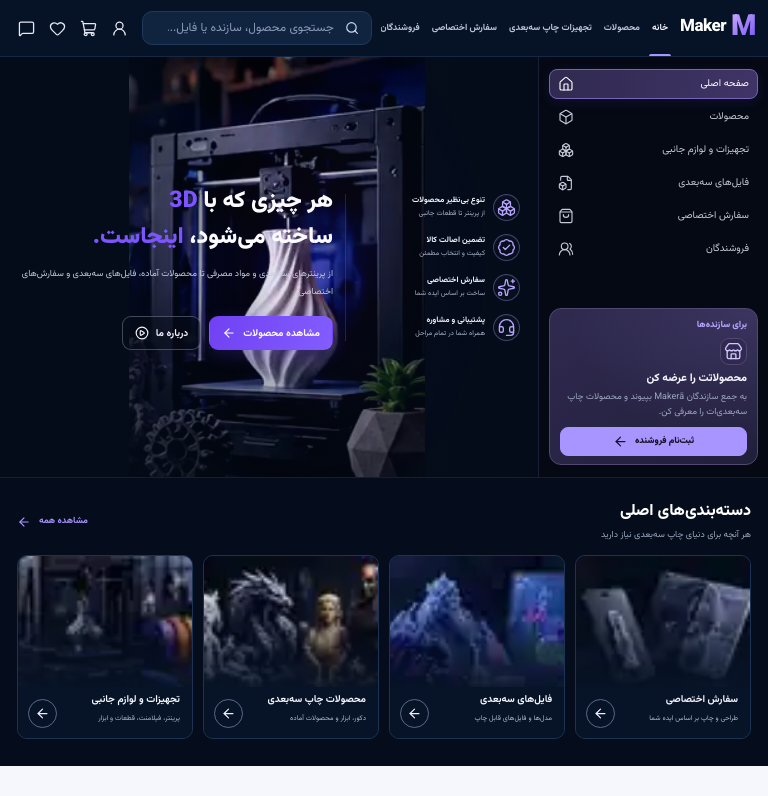
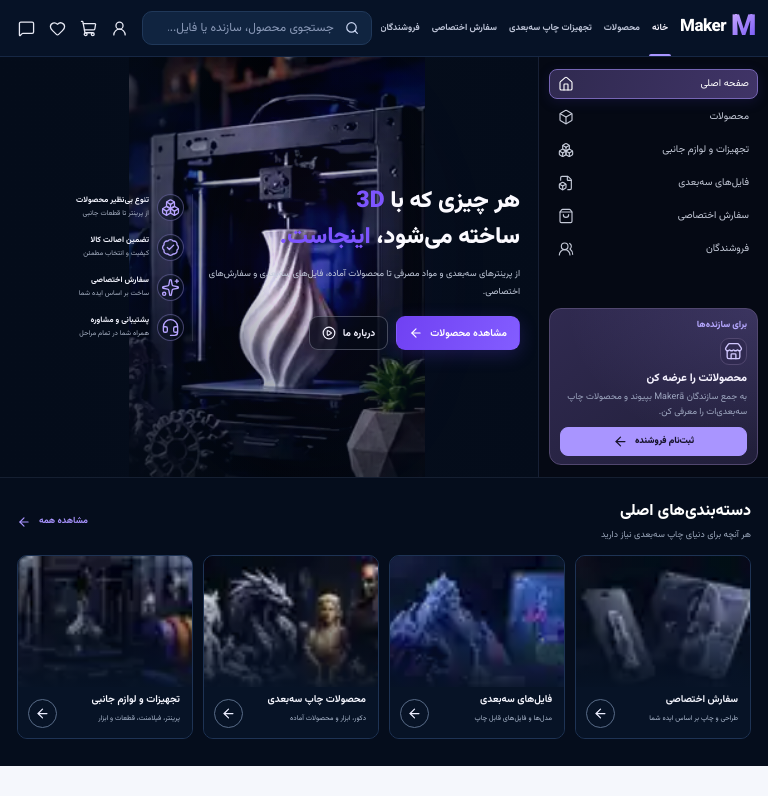
Before and after one commit to ParisaAtaee2000/web-projects, a React (Vite) app in the folder 3d-marketplace/: page / in a window 768 px wide. Shown: the top 796 px of the page. Built offline with nearby package versions, Linux system fonts and the light colour scheme.

Commit message:
Move hero benefits to the left for Persian RTL layout

```diff
--- a/3d-marketplace/src/components/hero/hero.css
+++ b/3d-marketplace/src/components/hero/hero.css
@@ -583,3 +583,35 @@
       linear-gradient(0deg, rgba(3, 7, 17, .88) 0%, transparent 50%);
   }
 }
+
+
+/* Persian RTL homepage: place the benefits column on the left side of the hero. */
+@media (min-width: 761px) {
+  .home-hero-layout .hero__inner {
+    grid-template-columns: minmax(158px, 190px) minmax(0, 1fr);
+  }
+
+  .home-hero-layout .hero__features {
+    grid-column: 1;
+    grid-row: 1;
+    padding: 0 14px 0 0;
+    border-right: 1px solid rgba(211, 216, 241, .14);
+    border-left: 0;
+  }
+
+  .home-hero-layout .hero__main {
+    grid-column: 2;
+    grid-row: 1;
+  }
+}
+
+@media (max-width: 1000px) and (min-width: 761px) {
+  .home-hero-layout .hero__inner {
+    grid-template-columns: minmax(145px, 175px) minmax(0, 1fr);
+  }
+
+  .home-hero-layout .hero__features {
+    padding-right: 8px;
+    padding-left: 0;
+  }
+}
```
